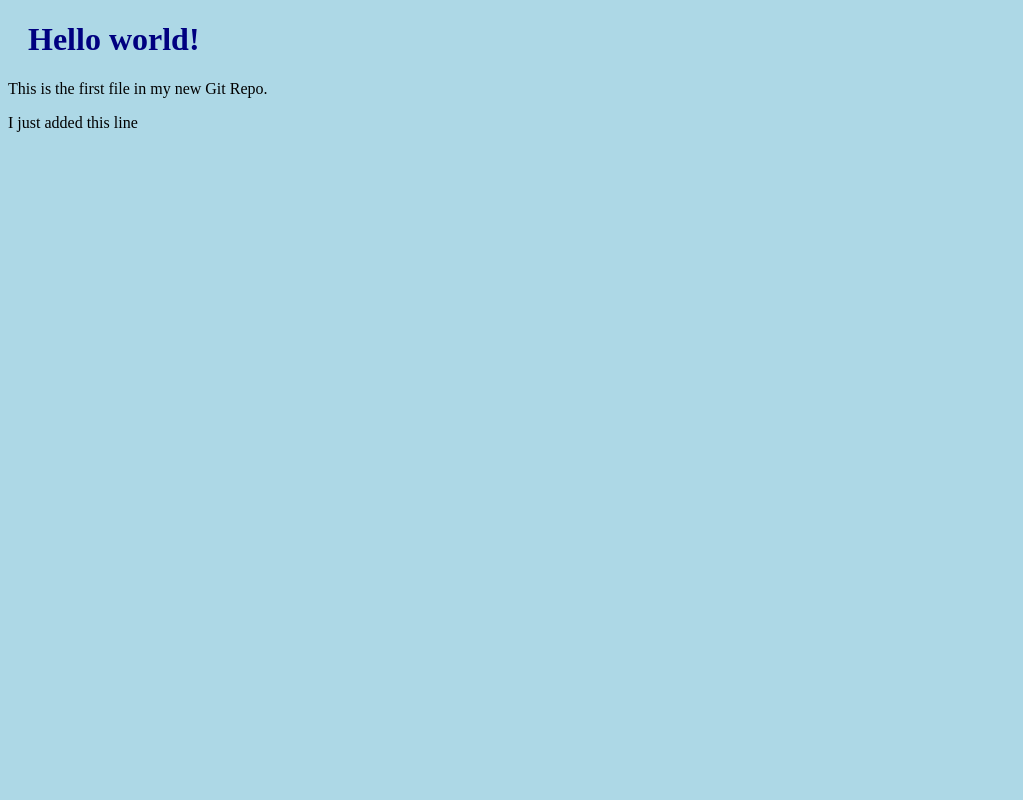
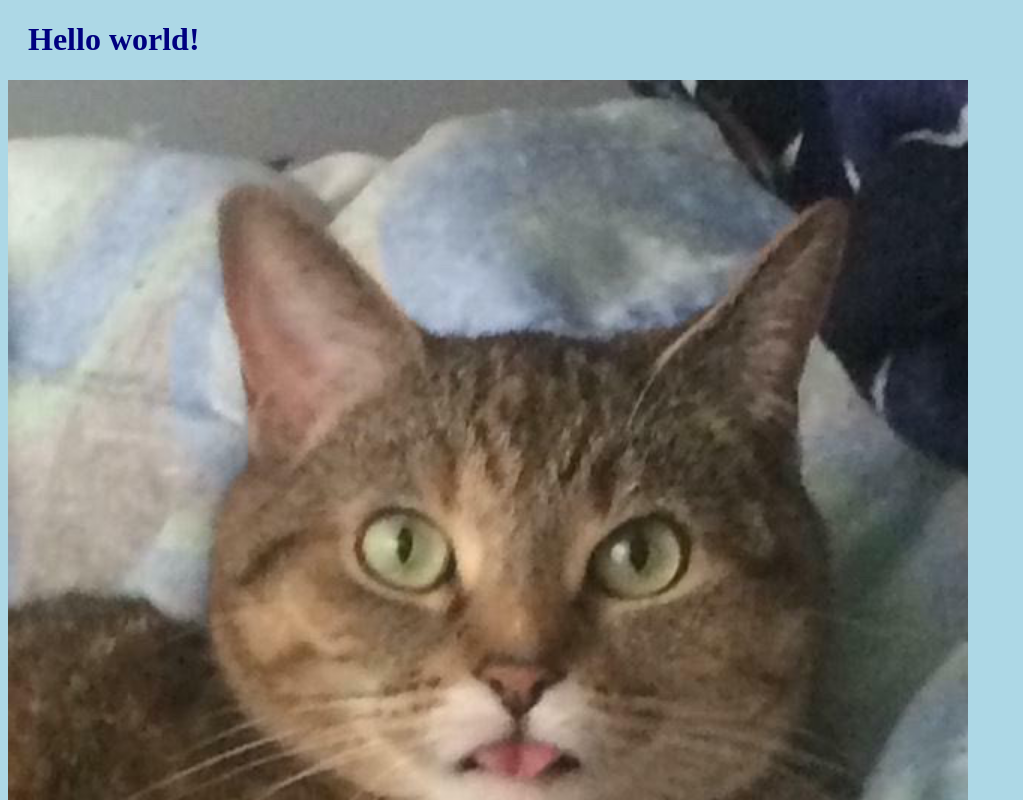
Before and after one commit to ZabAaron/hello-world-test, a plain HTML site: page index.html in a window 1280 px wide. Shown: the top 800 px of the page, without its empty margins (0-1023 px from the left). Drawn offline with Linux system fonts and the light colour scheme.

Commit message:
added my cat

```diff
--- a/index.html
+++ b/index.html
@@ -7,6 +7,8 @@
 <body>
 
 <h1>Hello world!</h1>
+<div><img src="nala.jpg" alt="nala is dummy"
+style="width:100%;max-width:960px"></div>
 <p>This is the first file in my new Git Repo.</p>
 <p>I just added this line</p>
 
```
Also changed, not shown: nala.jpg (added).
